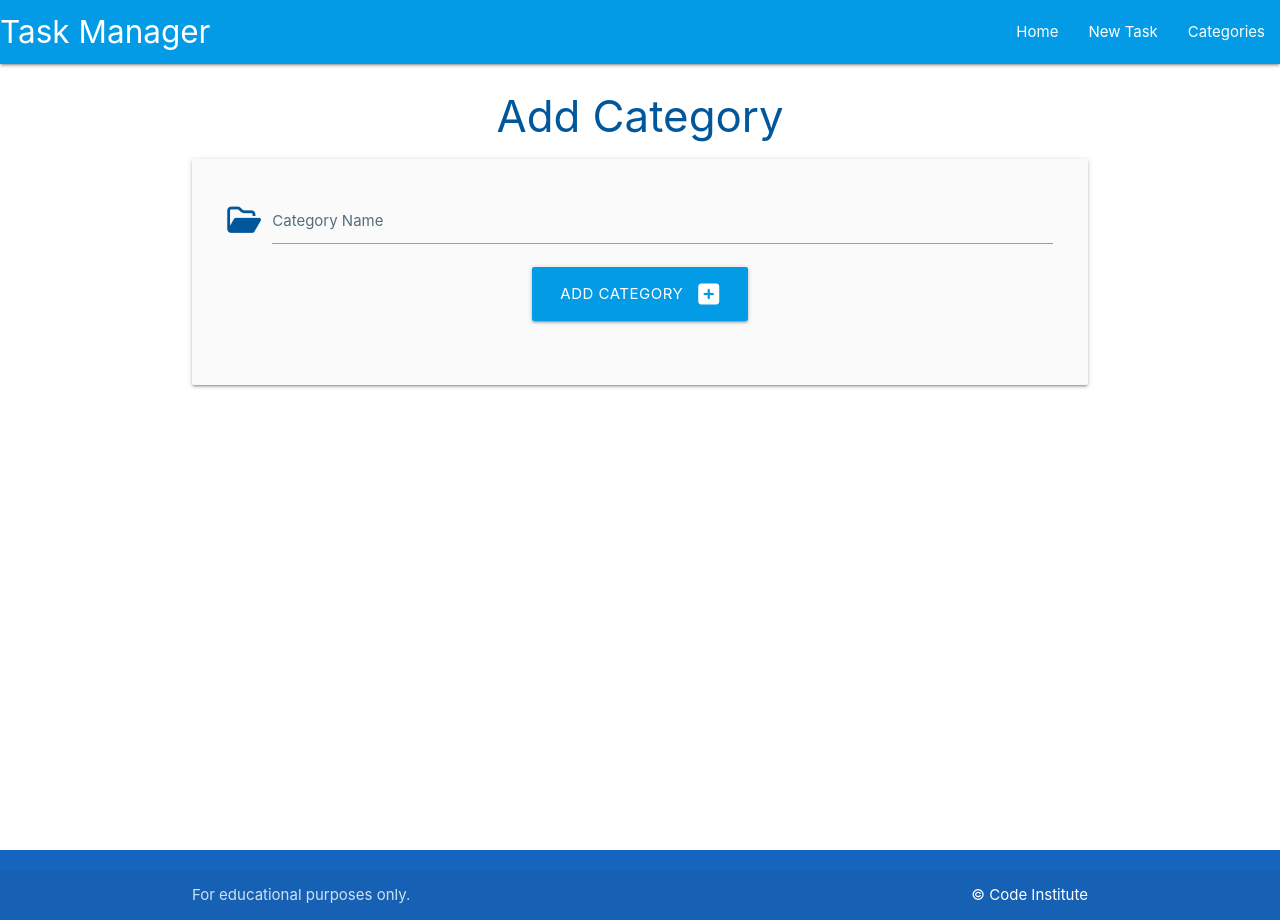
After one commit to Adriele-lima/Flask-SQLalchemy, a Flask app: page /add_category in a window 1280 px wide. The commit adds this page. Run offline with Flask 3, Linux system fonts and the light colour scheme; some libraries are stand-ins or nearby versions.

Commit message:
Adding categories and add_category templates

```diff
--- a/taskmanager/routes.py
+++ b/taskmanager/routes.py
@@ -1,4 +1,4 @@
-from flask import render_template
+from flask import render_template, request, redirect, url_for
 from taskmanager import app, db
 from taskmanager.models import Category, Task
 
@@ -6,3 +6,19 @@ from taskmanager.models import Category, Task
 @app.route("/")
 def home():
     return render_template("tasks.html")
+
+
+
+@app.route("/categories")
+def categories():
+    return render_template("categories.html")
+
+@app.route("/add_category", methods=["GET", "POST"])
+def add_category():
+    if request.method =="POST":
+        category = Category(category_name=request.form.get("category_name"))
+        db.session.add(category)
+        db.session.commit()
+        return redirect(url_for("categories"))
+
+    return render_template("add_category.html")
--- /dev/null
+++ b/taskmanager/templates/add_category.html
@@ -0,0 +1,26 @@
+{% extends "base.html" %}
+
+{% block content %}
+
+<h3 class="light-blue-text text-darken-4 center-align">Add Category</h3>
+
+<div class="row card-panel grey lighten-5">
+    <form class="col s12" method="POST" action="{{ url_for('add_category') }}">
+        <!-- category name -->
+        <div class="row">
+            <div class="input-field col s12">
+                <i class="fa-regular fa-folder-open prefix light-blue-text text-darken-4"></i>
+                <input id="categry_name" name="category_name" minlength="3" maxlength="25" type="text" class="validate" required>
+                <label class="blue-grey-text text-darken-1" for="category_name">Category Name</label>
+            </div>
+        <!-- submit button -->
+        <div class="row">
+            <div class="col s12 center-align">
+                <button type="submit" class="btn-large light-blue darken-1">
+                    Add Category <i class="fa-solid fa-square-plus right"></i>
+                </button>
+            </div>
+    </form>
+</div>
+
+{% endblock %}
--- a/taskmanager/templates/base.html
+++ b/taskmanager/templates/base.html
@@ -3,7 +3,7 @@
 <head>
     <meta charset="UTF-8">
     <meta name="viewport" content="width=device-width, initial-scale=1.0">
-    <link href="https://fonts.googleapis.com/icon?family=Material+Icons" rel="stylesheet">
+    <script src="https://kit.fontawesome.com/5d852ae91a.js" crossorigin="anonymous"></script>
     <link rel="stylesheet" href="https://cdnjs.cloudflare.com/ajax/libs/materialize/1.0.0/css/materialize.min.css" type="text/css">
     <link rel="stylesheet" href="{{ url_for('static', filename='css/style.css') }}" type="text/css">
     <title>Task Manager</title>
@@ -15,11 +15,11 @@
     <!-- top navbar -->
     <div class="nav-wrapper">
         <a href="{{ url_for('home') }}" class="brand-logo">Task Manager</a>
-        <a href="#" data-target="mobile-demo" class="sidenav-trigger"><i class="material-icons">menu</i></a>
+        <a href="#" data-target="mobile-demo" class="sidenav-trigger"><i class="fa-solid fa-bars"></i></a>
         <ul class="right hide-on-med-and-down">
             <li><a href="{{ url_for('home') }}">Home</a></li>
             <li><a href="">New Task</a></li>
-            <li><a href="">Categories</a></li>
+            <li><a href="{{ url_for('categories') }}">Categories</a></li>
 
         </ul>
     </div>
@@ -29,7 +29,7 @@
     <ul class="sidenav" id="mobile-demo">
         <li><a href="{{ url_for('home') }}">Home</a></li>
         <li><a href="">New Task</a></li>
-        <li><a href="">Categories</a></li>
+        <li><a href="{{ url_for('categories') }}">Categories</a></li>
     </ul>
     </header>
     <main class="container">
```
Also changed, not shown: taskmanager/templates/categories.html (added, +15 -0 lines).
